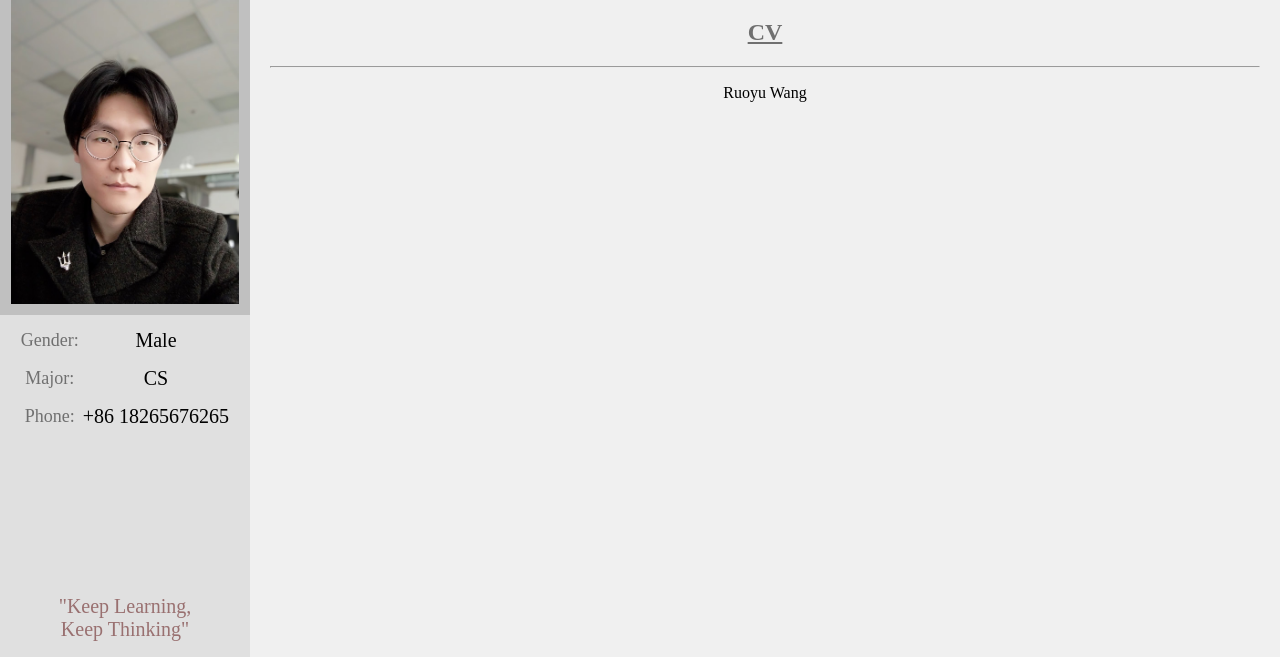
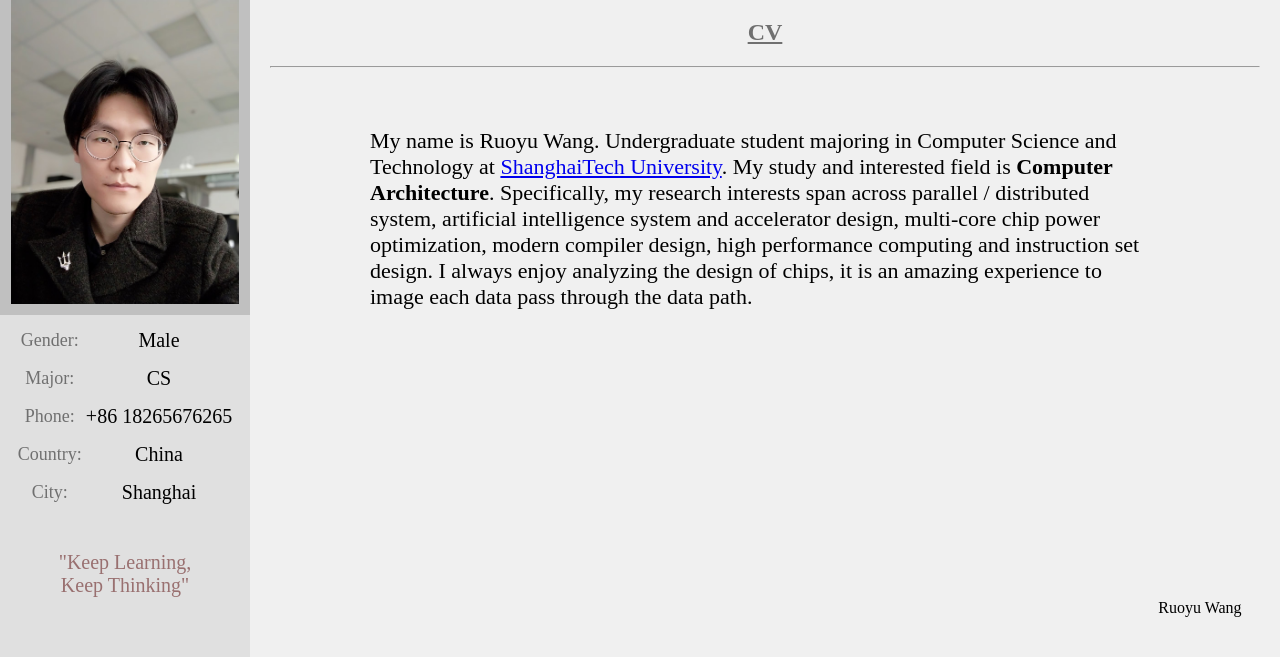
Before and after one commit to AliceEva/AliceEva.github.io, a plain HTML site: page index.html in a window 1280 px wide. Shown: the part 143-800 px from the top of the page. Drawn offline with Linux system fonts and the light colour scheme.

Commit message:
add new material

```diff
--- a/css/main.css
+++ b/css/main.css
@@ -163,11 +163,27 @@ div.content {
     right: 0;
     z-index: -1;
     padding: 20px;
+    font-family: "Times New Roman";
+    font-size: 16px;
     text-align: center;
     background-color: #F0F0F0;
 }
 
-div.content p {
+div.content div.main {
+    text-align: left;
+    font-size: 22px;
+    padding-top: 30px;
+    padding-left: 100px;
+    padding-right: 100px;
+}
+
+div.content div.sign {
+    position: fixed;
+    bottom: 3%;
+    right: 3%;
+}
+
+div.content div.sign p {
     font-family: "Edwardian Script ITC";
 }
 
--- a/index.html
+++ b/index.html
@@ -42,36 +42,12 @@
 					<td>+86 18265676265</td>
 				</tr>
 				<tr>
-					<td class="left"></td>
-					<td></td>
+					<td class="left">Country: </td>
+					<td>China</td>
 				</tr>
 				<tr>
-					<td class="left"></td>
-					<td></td>
-				</tr>
-				<tr>
-					<td class="left"></td>
-					<td></td>
-				</tr>
-				<tr>
-					<td class="left"></td>
-					<td></td>
-				</tr>
-				<tr>
-					<td class="left"></td>
-					<td></td>
-				</tr>
-				<tr>
-					<td class="left"></td>
-					<td></td>
-				</tr>
-				<tr>
-					<td class="left"></td>
-					<td></td>
-				</tr>
-				<tr>
-					<td class="left"></td>
-					<td></td>
+					<td class="left">City: </td>
+					<td>Shanghai</td>
 				</tr>
 				<tr>
 					<td class="left"></td>
@@ -100,7 +76,10 @@
 		<h1>Welcome to Ruoyu Wang's Homepage</h1>
 		<h2><a style="color: #707070" href="resource/phd_RuoyuWang.pdf">CV</a></h2>
 		<hr>
-		<p>Ruoyu Wang</p>
+		<div class="main">
+			<p>My name is Ruoyu Wang. Undergraduate student majoring in Computer Science and Technology at <a href="http://www.shanghaitech.edu.cn/eng/main.html">ShanghaiTech University</a>. My study and interested field is <b>Computer Architecture</b>. Specifically, my research interests span across parallel / distributed system, artificial intelligence system and accelerator design, multi-core chip power optimization, modern compiler design, high performance computing and instruction set design. I always enjoy analyzing the design of chips, it is an amazing experience to image each data pass through the data path.</p>
+		</div>
+		<div class="sign"><p>Ruoyu Wang</p></div>
 	</div>
 
 </body>
```
Also changed, not shown: pages/experience.html (+7 -29 lines), pages/honor.html (+7 -29 lines), pages/resource.html (+23 -29 lines).
